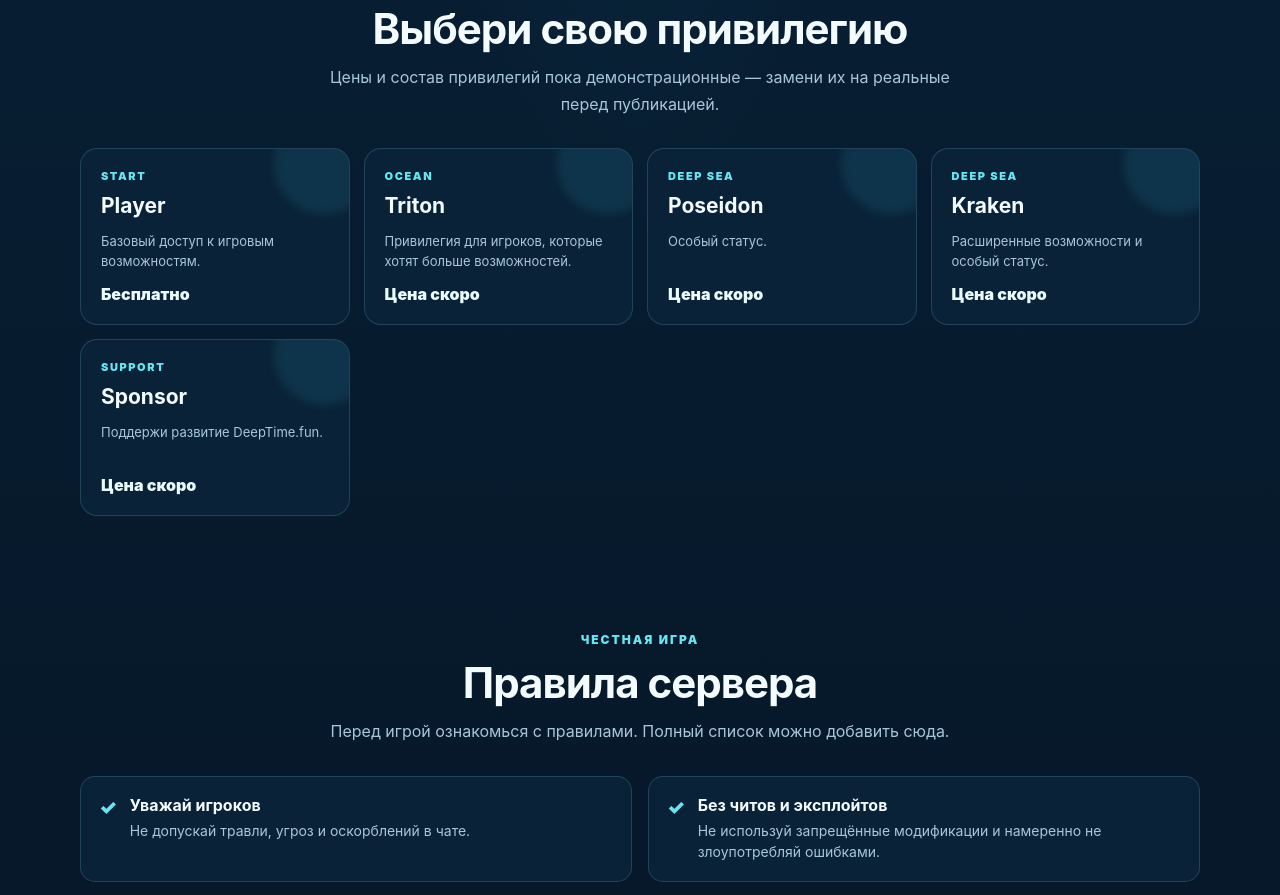
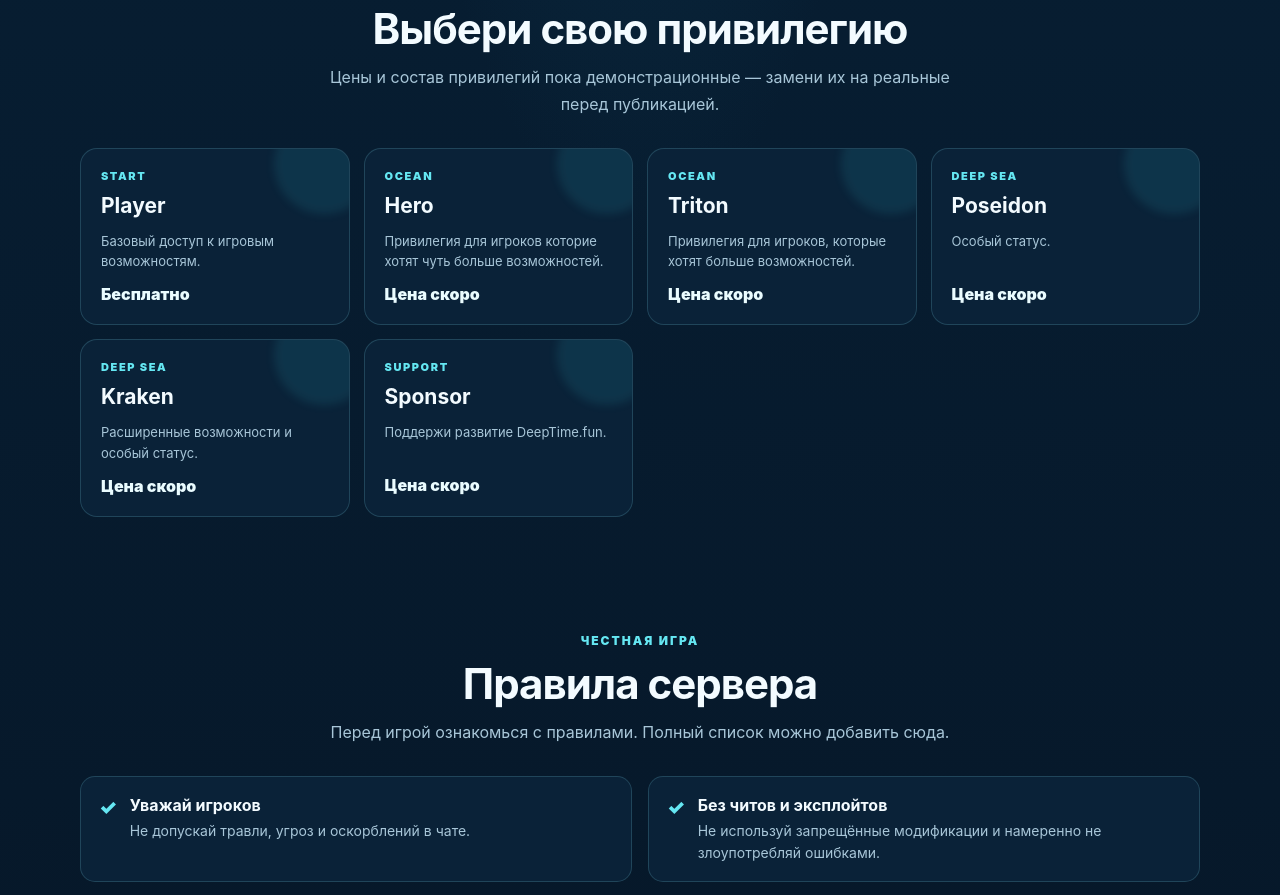
Before and after one commit to lechukvadim-del/deeptime, a plain HTML site: page index.html in a window 1280 px wide. Shown: the part 1833-2728 px from the top of the page. Drawn offline with Linux system fonts and the light colour scheme.

Commit message:
Update index.html

```diff
--- a/index.html
+++ b/index.html
@@ -113,6 +113,7 @@
       <div class="section-head"><div class="eyebrow">Магазин проекта</div><h2>Выбери свою привилегию</h2><p class="sub">Цены и состав привилегий пока демонстрационные — замени их на реальные перед публикацией.</p></div>
       <div class="ranks">
         <article class="rank"><div class="tag">START</div><h3>Player</h3><p>Базовый доступ к игровым возможностям.</p><div class="price">Бесплатно</div></article>
+        <article class="rank"><div class="tag">OCEAN</div><h3>Hero</h3><p>Привилегия для игроков которие хотят чуть больше возможностей.</p><div class="price">Цена скоро</div></article>
         <article class="rank"><div class="tag">OCEAN</div><h3>Triton</h3><p>Привилегия для игроков, которые хотят больше возможностей.</p><div class="price">Цена скоро</div></article>
         <article class="rank"><div class="tag">DEEP SEA</div><h3>Poseidon</h3><p>Oсобый статус.</p><div class="price">Цена скоро</div></article>
         <article class="rank"><div class="tag">DEEP SEA</div><h3>Kraken</h3><p>Расширенные возможности и особый статус.</p><div class="price">Цена скоро</div></article>
```
